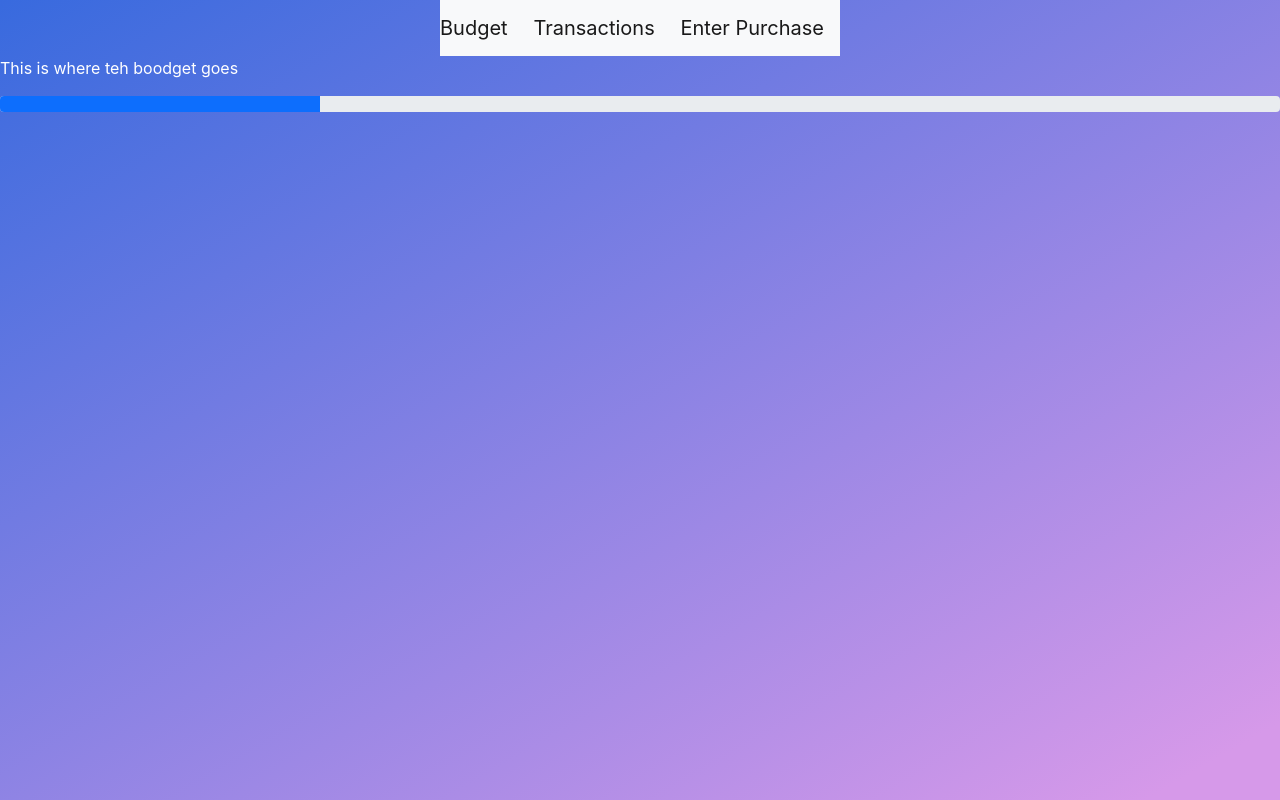
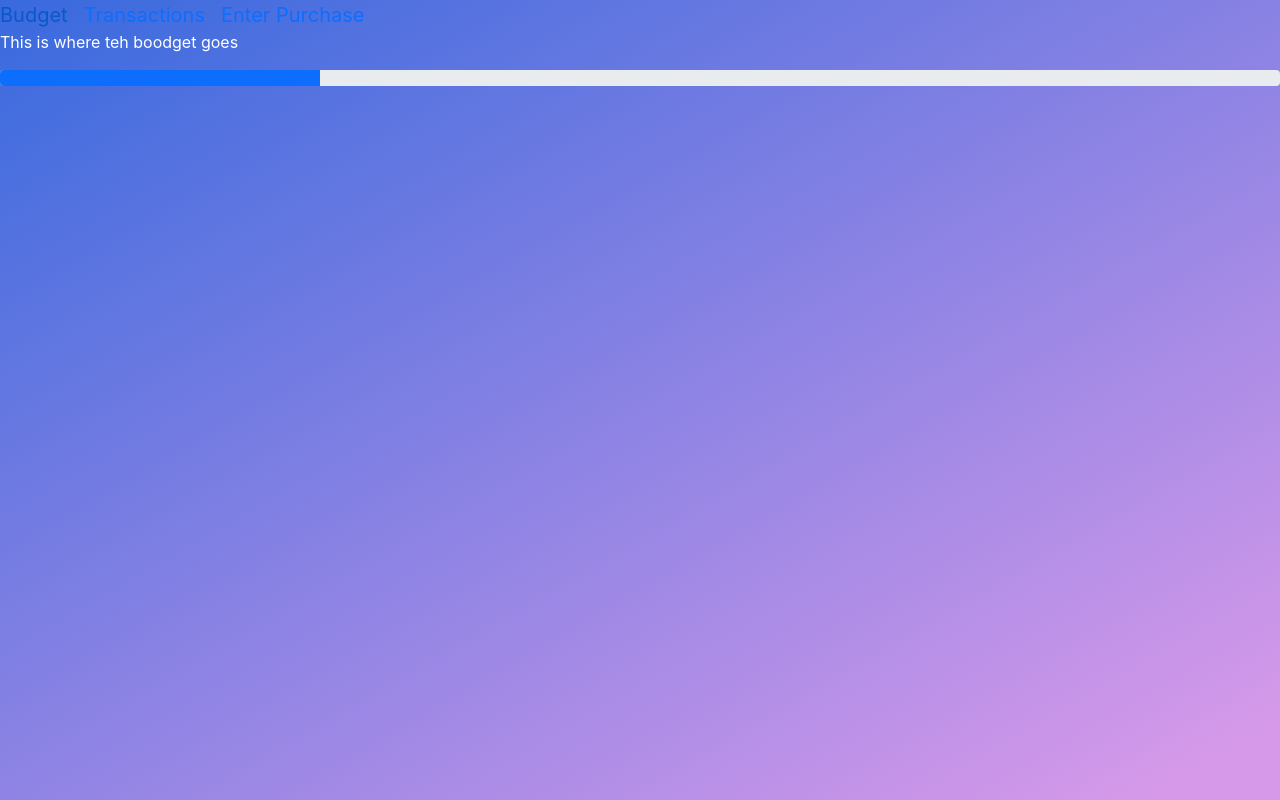
Before and after one commit to norogoth/plan_z_frontend, a React (Create React App) app: page /budget in a window 1280 px wide. Built offline with nearby package versions, Linux system fonts and the light colour scheme; no server answers.

Commit message:
the routing is currently working.

```diff
--- a/package.json
+++ b/package.json
@@ -13,6 +13,7 @@
     "react-dom": "^17.0.2",
     "react-google-button": "^0.7.2",
     "react-google-login": "^5.2.2",
+    "react-router": "^5.2.0",
     "react-router-dom": "^5.2.0",
     "react-scripts": "^4.0.3",
     "web-vitals": "^1.1.1"
--- a/src/NavigationBar.js
+++ b/src/NavigationBar.js
@@ -1,11 +1,13 @@
+import {Link} from 'react-router-dom';
+
 export default function NavigationBar() {
 
 	return (
-		<div className="transactionDiv">
-			<nav class="navbar navbar-light bg-light">
-				<a class="navbar-brand" href="Budget">Budget</a>
-				<a class="navbar-brand" href="Transactions">Transactions</a>
-				<a class="navbar-brand" href="TransactionEntry">Enter Purchase</a>
+		<div classNameName="transactionDiv">
+			<nav classNameName="navbar navbar-light bg-light">
+				<Link className="navbar-brand" to="/budget">Budget</Link>
+				<Link className="navbar-brand" to="/transactions">Transactions</Link>
+				<Link className="navbar-brand" to="/transactionEntry">Enter Purchase</Link>
 			</nav>
 		</div>
 	)
```
Also changed, not shown: 1 other file (tests, documents, lock files or other folders).
